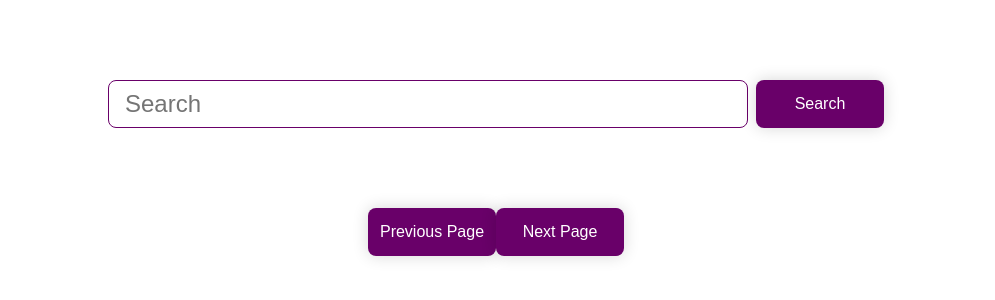
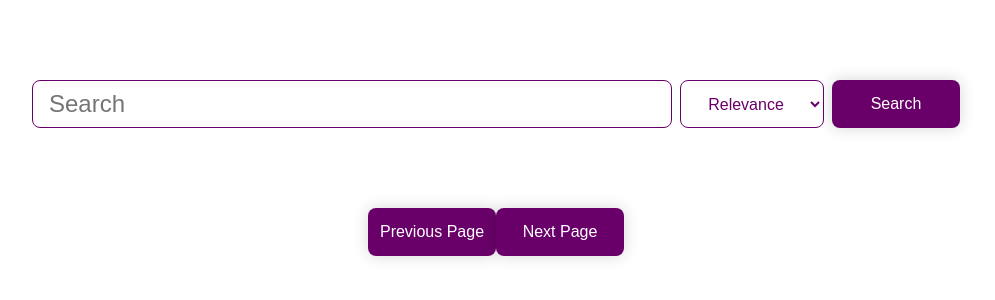
Before and after one commit to W1nt3rR/news-website-project, a React (Create React App) app: page / in a window 1280 px wide. Shown: the top 300 px of the page, without its empty margins (144-1139 px from the left). Built offline with nearby package versions, Linux system fonts and the light colour scheme.

Commit message:
Add SortBy functionality

```diff
--- a/src/components/Home/index.tsx
+++ b/src/components/Home/index.tsx
@@ -4,6 +4,7 @@ import { Button } from "../Button";
 import { Card } from "../Card";
 import { Layout } from "../Layout";
 import { SearchInput } from "../SearchInput";
+import { SelectOption } from "../SelectOption";
 import style from "./home.module.scss";
 
 interface Props {
@@ -16,6 +17,8 @@ export const Home = (props : Props) => {
     const [ search, setSearch ] = useState("");
     const [ currentPage, setCurrentPage] = useState(1);
 
+    const [ sort, setSort ] = useState("publishedAt");
+
     // console.log(search);
 
     localStorage.setItem("News", JSON.stringify(news));
@@ -26,7 +29,8 @@ export const Home = (props : Props) => {
 
     const newsParams = {
         pageSize: 20,
-        page: currentPage
+        page: currentPage,
+        sortBy: sort
     }
 
     const fetchNews = async (searchParam?: string) => {
@@ -60,6 +64,7 @@ export const Home = (props : Props) => {
     return <Layout>
         <div className={style.searchContainer}>
             <SearchInput input={search} setInput={setSearch}/>
+            <SelectOption setOption={setSort} />
             <Button type="coloured" onClickFn={() => fetchNews(search)} text="Search"/>
         </div>
 
```
